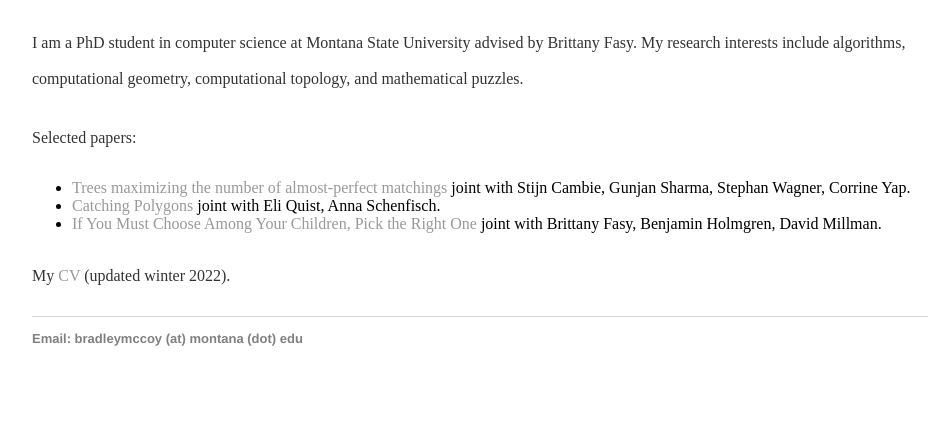
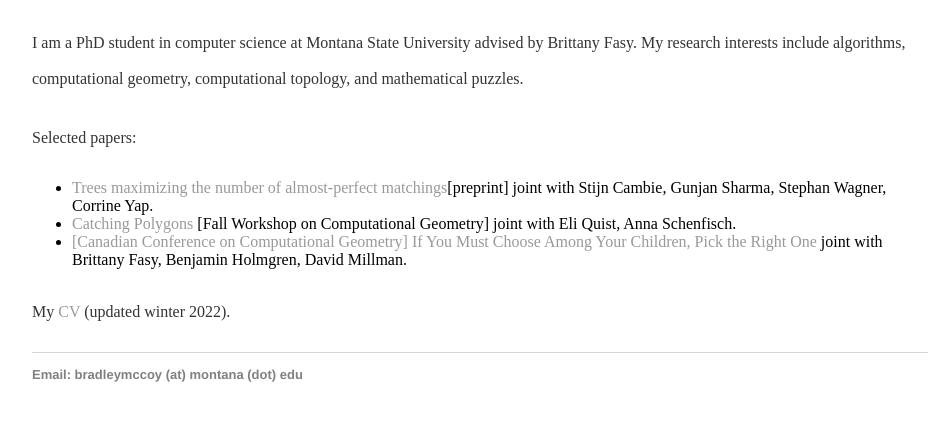
Before and after one commit to Brad-A-M/Brad-A-M.github.io, a Jekyll site: the page built from index.html, in a window 1280 px wide, cut to the strip 421-842 px from the top of the page. Shown: the whole strip, without its empty margins (160-1101 px from the left). Built offline with Jekyll 4.4.1, drawn with Linux system fonts in a browser that asks for light colours.

Commit message:
Update index.html

```diff
--- a/index.html
+++ b/index.html
@@ -18,9 +18,9 @@
 	<p><font size="3">
 		Selected papers:
 	<ul>
-		<li><a href="https://arxiv.org/abs/2209.03408">Trees maximizing the number of almost-perfect matchings</a> joint with Stijn Cambie, Gunjan Sharma, Stephan Wagner, Corrine Yap.</li>
-  		<li><a href="https://arxiv.org/abs/2201.01286">Catching Polygons</a> joint with Eli Quist, Anna Schenfisch.</li>
-  		<li><a href ="https://arxiv.org/abs/2103.13882">If You Must Choose Among Your Children, Pick the Right One</a>
+		<li><a href="https://arxiv.org/abs/2209.03408">Trees maximizing the number of almost-perfect matchings</a>[preprint] joint with Stijn Cambie, Gunjan Sharma, Stephan Wagner, Corrine Yap.</li>
+  		<li><a href="https://arxiv.org/abs/2201.01286">Catching Polygons</a> [Fall Workshop on Computational Geometry] joint with Eli Quist, Anna Schenfisch.</li>
+  		<li><a href ="https://arxiv.org/abs/2103.13882"> [Canadian Conference on Computational Geometry] If You Must Choose Among Your Children, Pick the Right One</a>
 		joint with Brittany Fasy, Benjamin Holmgren, David Millman.</li>
 	</ul>
 	</font>
```
